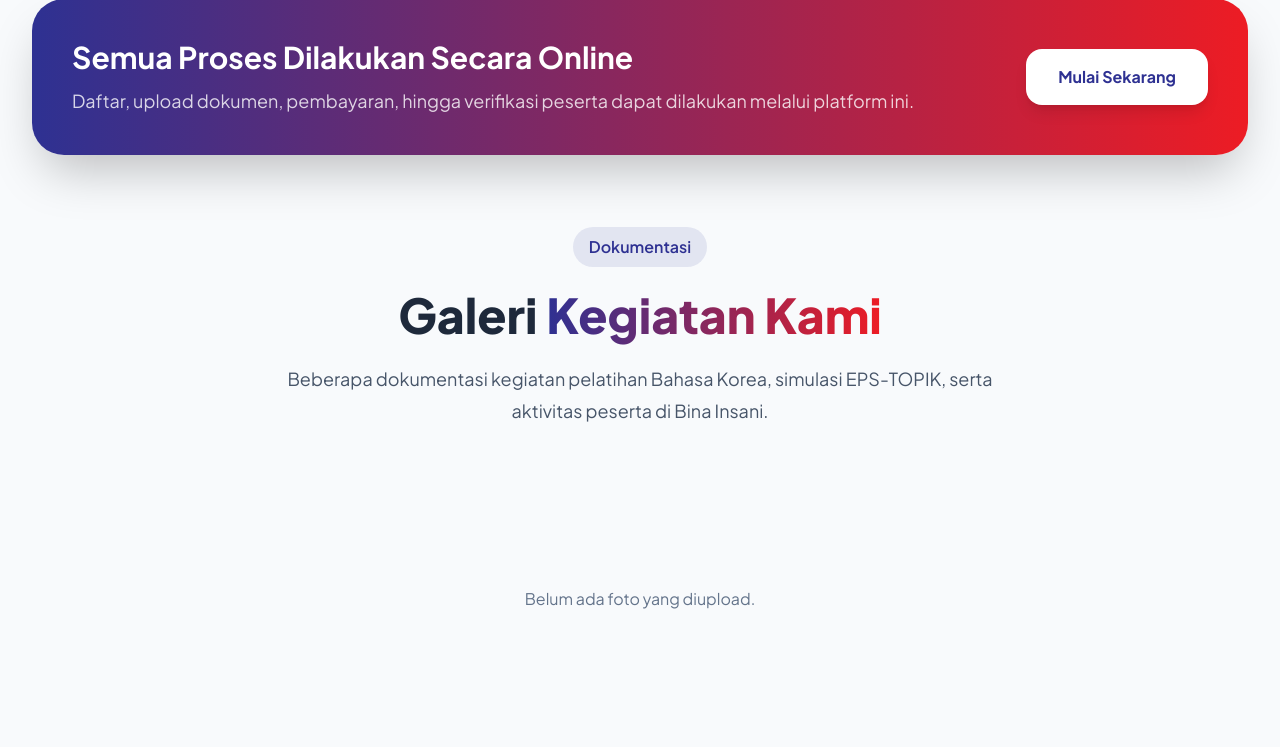
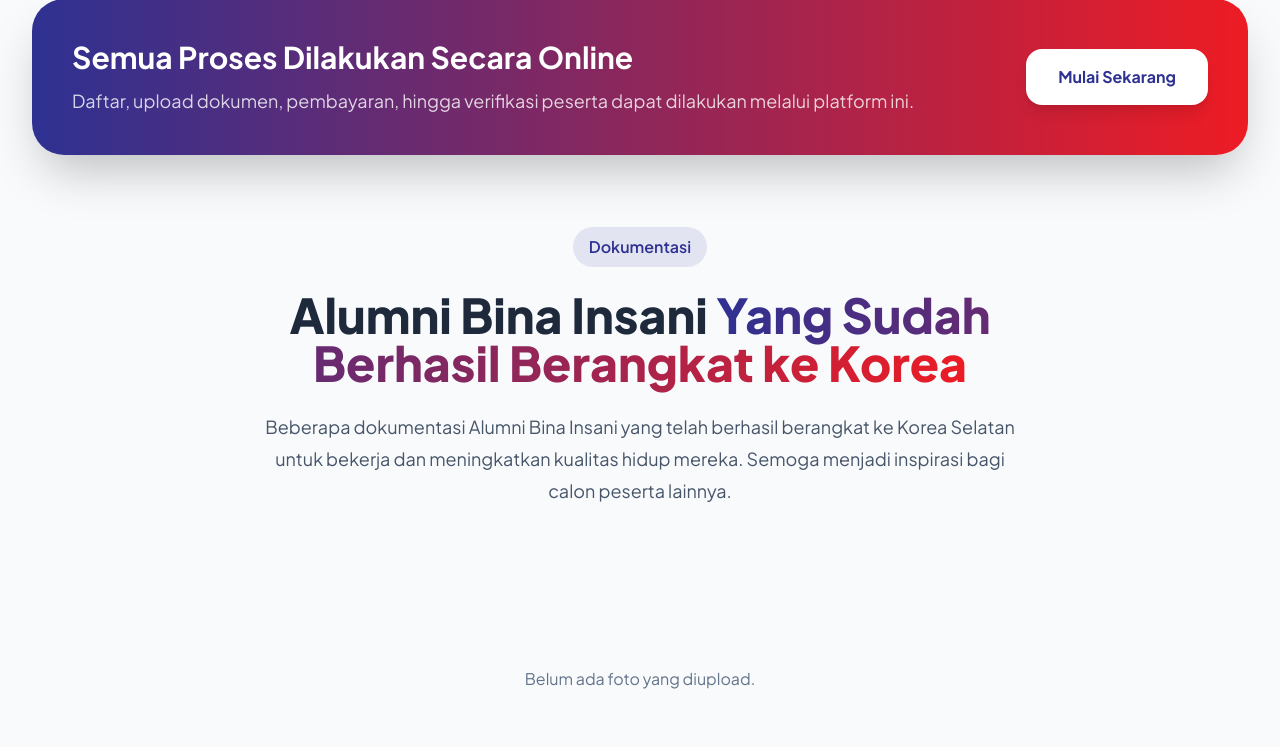
Before and after one commit to argasetyawan8-star/web-bina-insani, a Laravel app: page / in a window 1280 px wide; the page is wider, and only the part inside the window is pictured. Shown: the part 5546-6293 px from the top of that part. Run offline with Laravel 12, Linux system fonts and the light colour scheme; data comes from the database, SQL or seed files in the repository; data that the repository does not hold is empty; style sheets or scripts are compiled from the project's sources; parts of the project's set-up code (start-up, migrations or seed data) failed here and were passed over; some libraries are stand-ins or nearby versions.

Commit message:
Testing & Finish

```diff
--- a/resources/views/landing/sections/gallery.blade.php
+++ b/resources/views/landing/sections/gallery.blade.php
@@ -23,13 +23,13 @@
             class="mt-6 text-5xl font-extrabold text-[#1E293B]">
 
 
-            Galeri
+            Alumni Bina Insani
 
 
             <span
                 class="bg-gradient-to-r from-[#2E3192] to-[#ED1C24] bg-clip-text text-transparent">
 
-                Kegiatan Kami
+                Yang Sudah Berhasil Berangkat ke Korea
 
             </span>
 
@@ -40,8 +40,7 @@
         <p
             class="mt-6 text-lg leading-8 text-slate-600">
 
-            Beberapa dokumentasi kegiatan pelatihan Bahasa Korea,
-            simulasi EPS-TOPIK, serta aktivitas peserta di Bina Insani.
+            Beberapa dokumentasi Alumni Bina Insani yang telah berhasil berangkat ke Korea Selatan untuk bekerja dan meningkatkan kualitas hidup mereka. Semoga menjadi inspirasi bagi calon peserta lainnya.
 
         </p>
 
@@ -98,7 +97,7 @@
                     <h3 class="text-2xl font-bold">
 
 
-                        Dokumentasi Kegiatan
+                        Dokumentasi Alumni
 
 
                     </h3>
```
Also changed, not shown: public/gallery/1.jpeg (added), public/gallery/10.png (added), public/gallery/2.jpeg (added), public/gallery/4.jpeg (added), public/gallery/5.jpeg (added), public/gallery/6.jpeg (added), public/gallery/8.jpeg (added).
